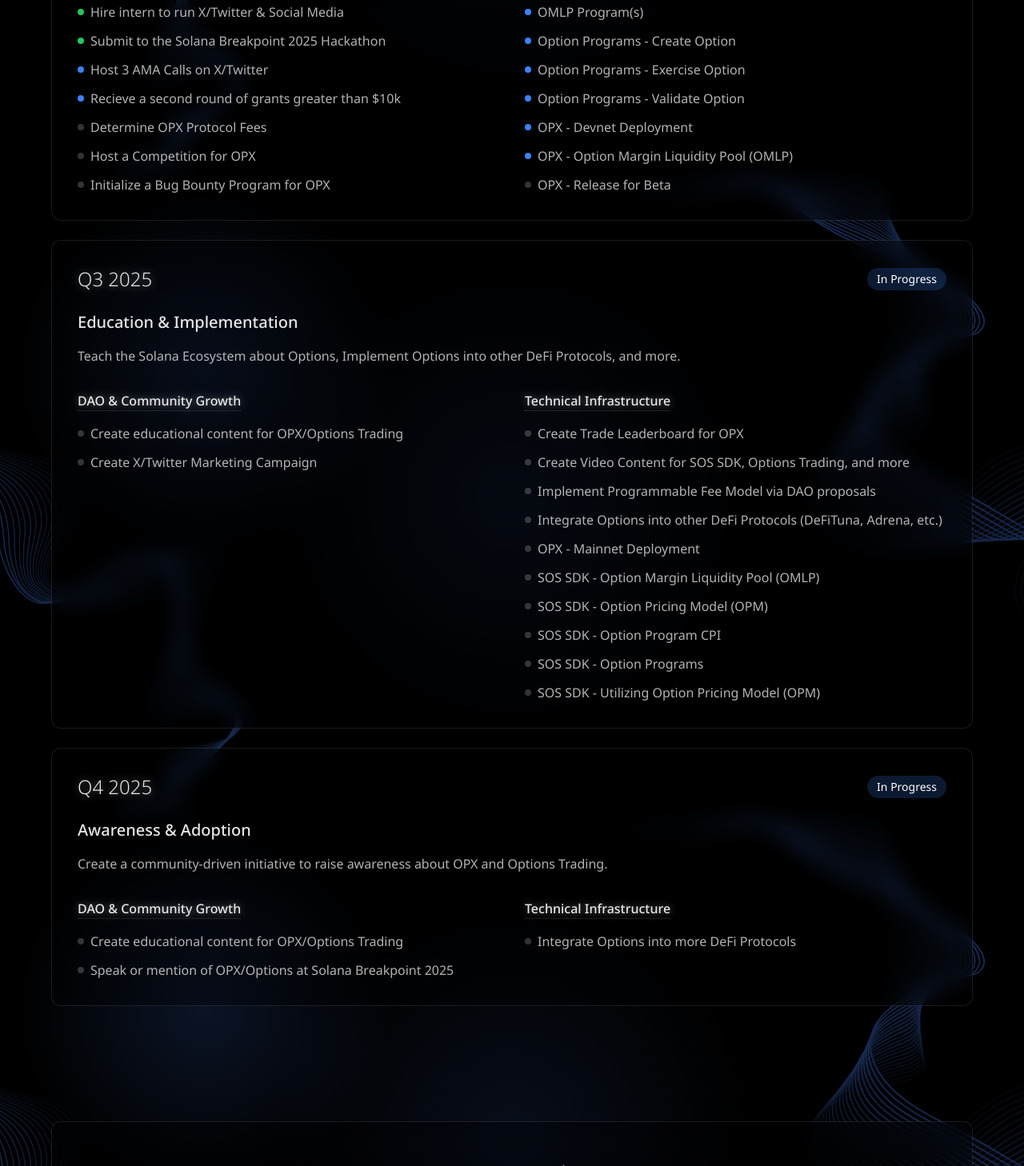
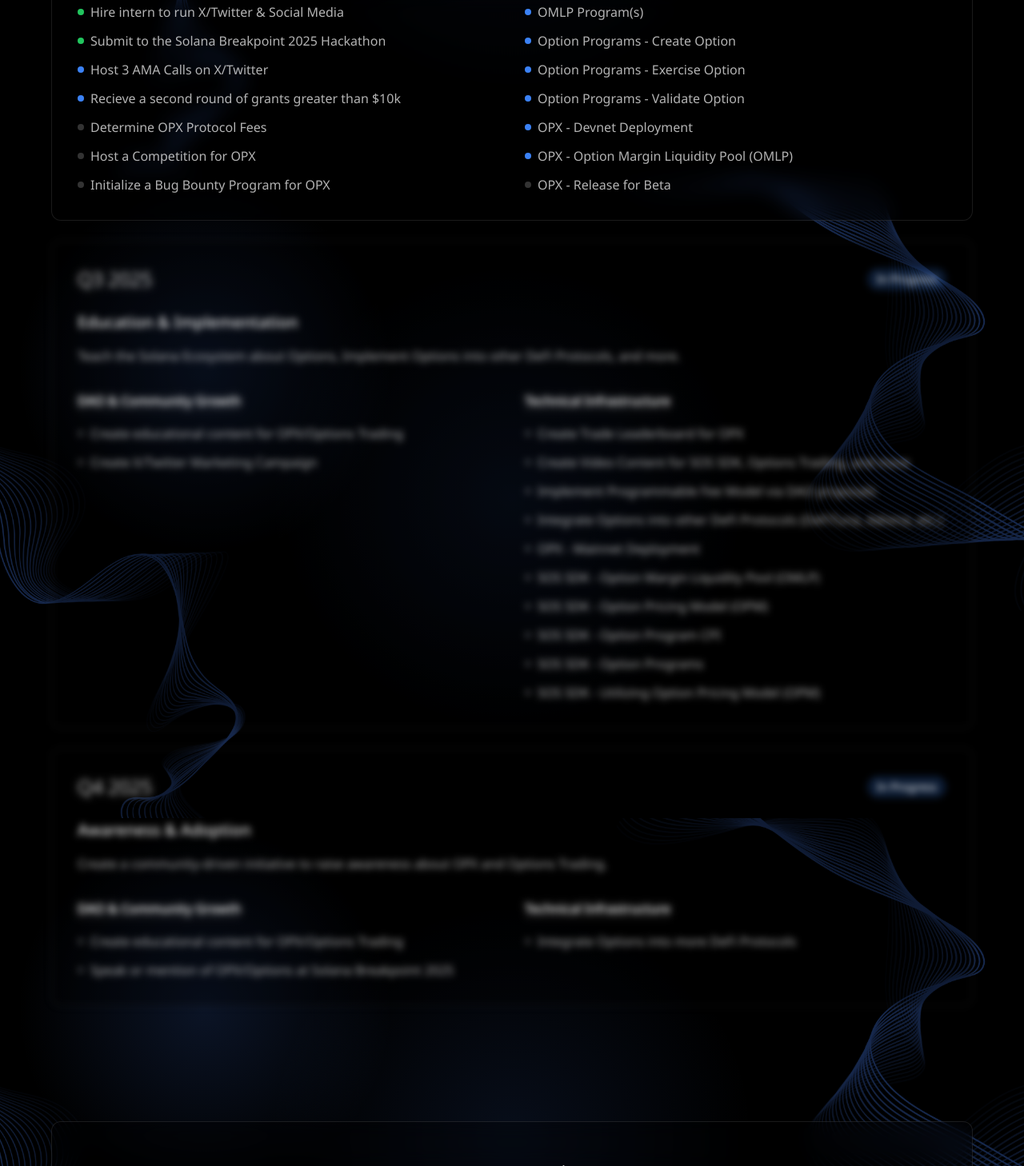
Before and after one commit to EpicentralLabs/landing-site, a Next.js app: page /roadmap in a window 1280 px wide. Shown: the part 1378-2836 px from the top of the page at 80% size. Built offline with nearby package versions, Linux system fonts and the light colour scheme.

Commit message:
Refactor roadmap layout for improved presentation
- Wrapped RoadmapCard components in a div with a blur effect for enhanced visual distinction.
- Maintained existing roadmap items and their statuses while improving the overall structure for better user experience.

```diff
--- a/src/app/roadmap/page.tsx
+++ b/src/app/roadmap/page.tsx
@@ -255,6 +255,7 @@
               ]}
             />
 
+            <div className="blur-sm">
               <RoadmapCard
                 quarter="Q3 2025"
                 title="Education & Implementation"
@@ -323,7 +324,9 @@
                   },
                 ]}
               />
+            </div>
 
+            <div className="blur-sm">
               <RoadmapCard
                 quarter="Q4 2025"
                 title="Awareness & Adoption"
@@ -348,6 +351,7 @@
                   },
                 ]}
               />
+            </div>
             {/* Add more RoadmapCard components as needed */}
           </div>
         </div>
```
Lines whose indentation alone changed are shown as unchanged.
